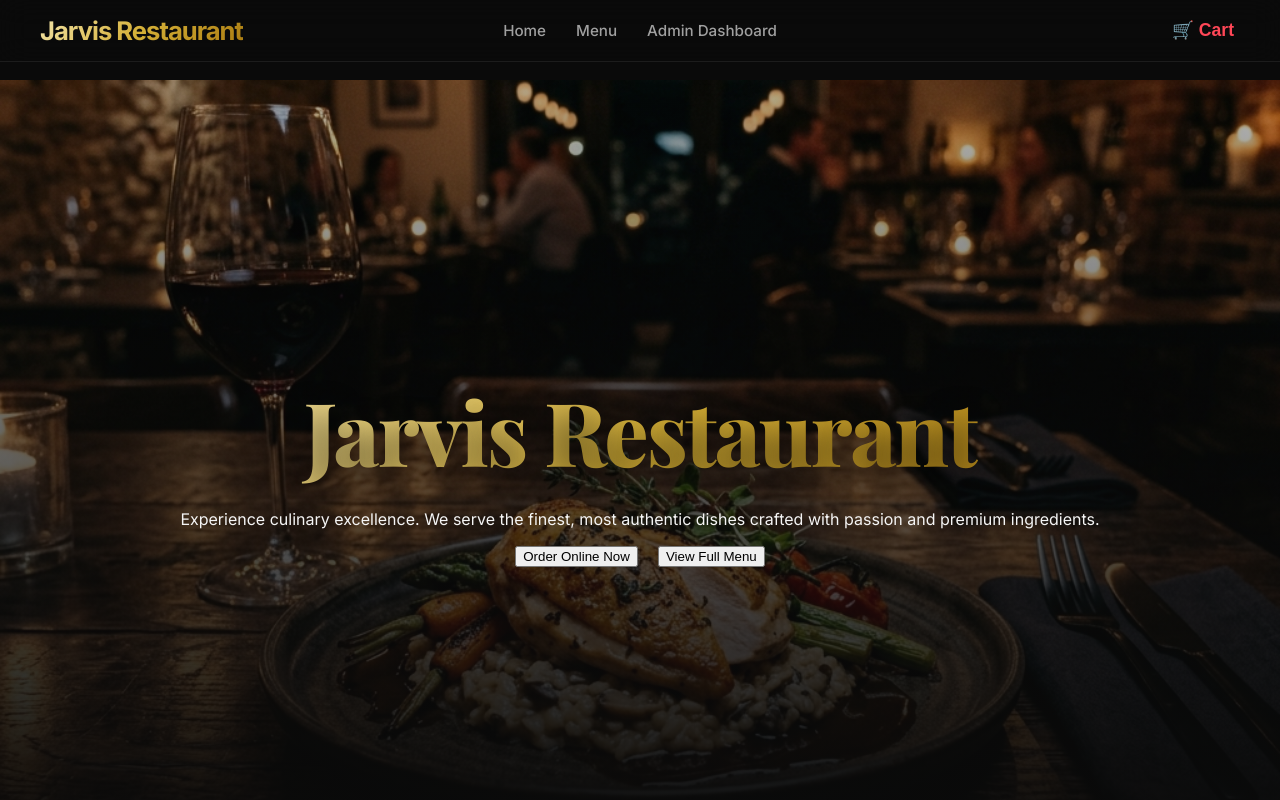
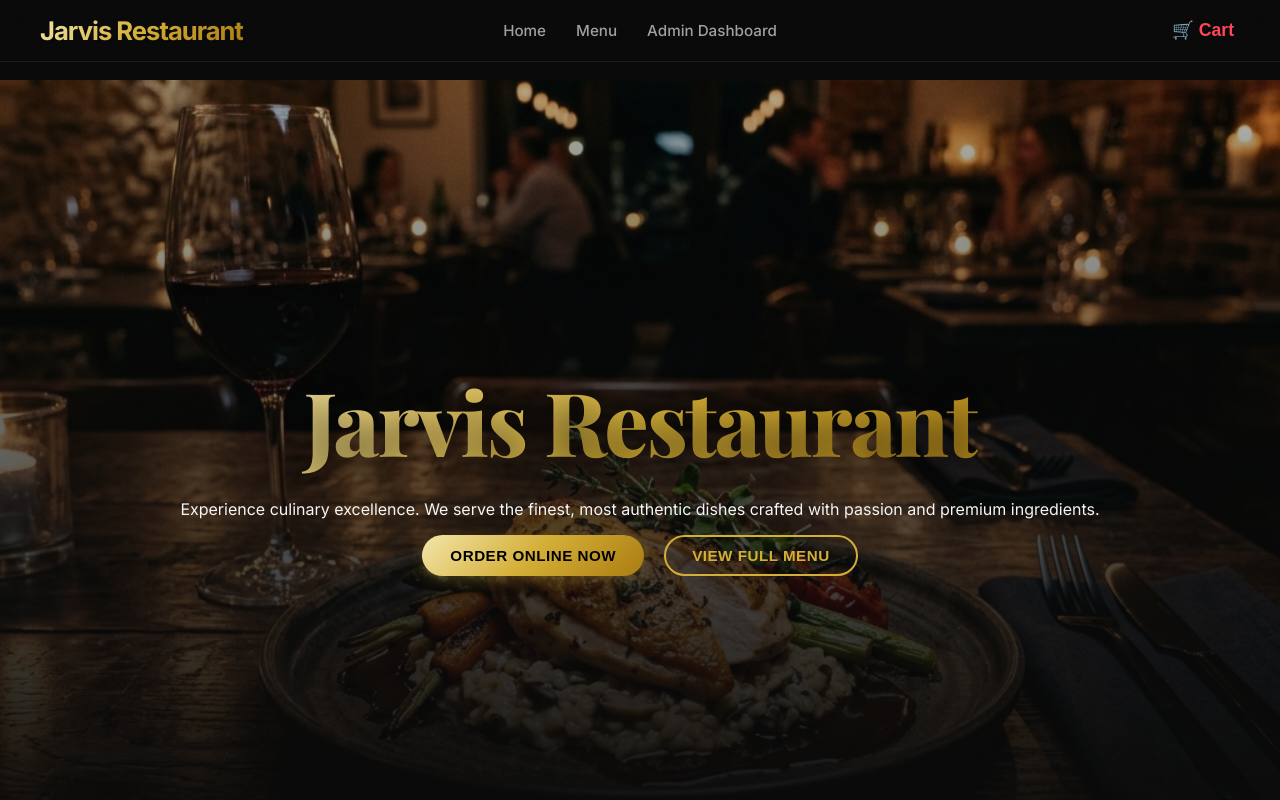
Before and after one commit to rohith123-php/restaurant, a Next.js app: page / in a window 1280 px wide. Shown: the top 800 px of the page. Built offline with nearby package versions, Linux system fonts and the light colour scheme; a web font is replaced by a local one.

Commit message:
Add premium button styles to globals.css

```diff
--- a/src/app/globals.css
+++ b/src/app/globals.css
@@ -182,3 +182,48 @@ h1, h2, h3, .serif-font {
 ::-webkit-scrollbar-thumb:hover {
   background: var(--accent);
 }
+
+/* Premium Buttons */
+.btn-primary {
+  background: var(--gold-gradient);
+  color: #000;
+  border: none;
+  padding: 12px 28px;
+  border-radius: 25px;
+  font-size: 0.95rem;
+  font-weight: 700;
+  cursor: pointer;
+  transition: all 0.3s ease;
+  box-shadow: 0 4px 15px var(--accent-glow);
+  text-transform: uppercase;
+  letter-spacing: 0.5px;
+  display: inline-block;
+}
+
+.btn-primary:hover {
+  transform: translateY(-2px);
+  box-shadow: 0 6px 20px rgba(212, 175, 55, 0.5);
+  filter: brightness(1.1);
+}
+
+.btn-outline {
+  background: transparent;
+  color: var(--accent);
+  border: 2px solid var(--accent);
+  padding: 10px 26px;
+  border-radius: 25px;
+  font-size: 0.95rem;
+  font-weight: 700;
+  cursor: pointer;
+  transition: all 0.3s ease;
+  text-transform: uppercase;
+  letter-spacing: 0.5px;
+  display: inline-block;
+}
+
+.btn-outline:hover {
+  background: var(--accent);
+  color: #000;
+  transform: translateY(-2px);
+  box-shadow: 0 6px 20px var(--accent-glow);
+}
```
